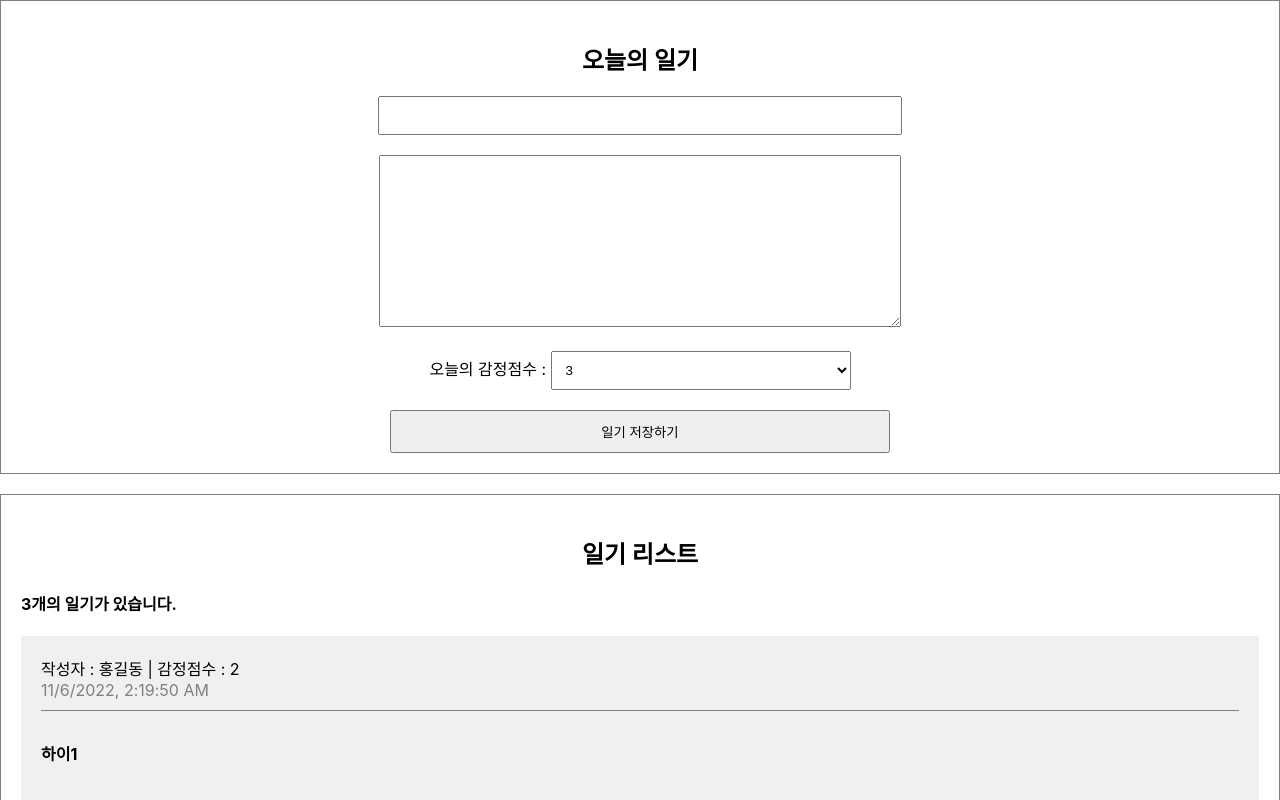
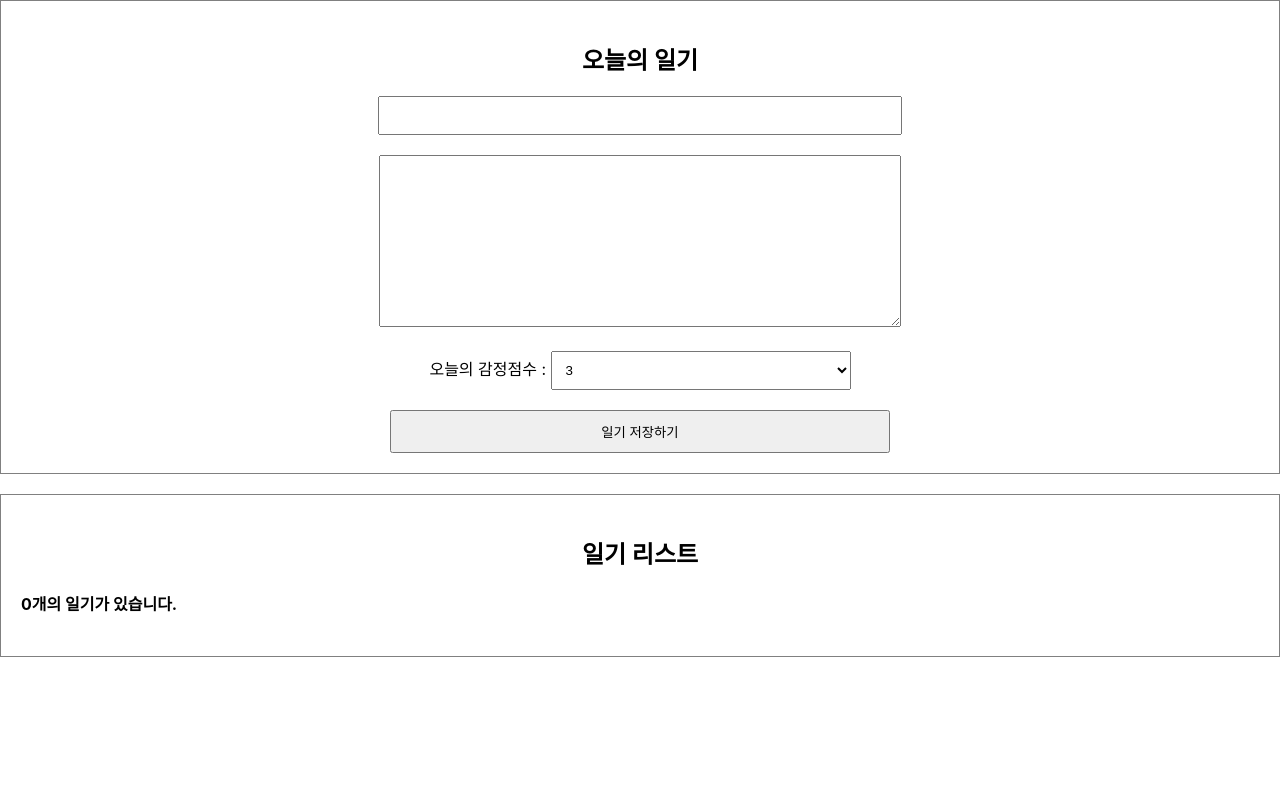
Before and after one commit to braverokmc79/react-simple-diary, a React (Create React App) app: page / in a window 1280 px wide. Shown: the top 800 px of the page. Built offline with nearby package versions, Linux system fonts and the light colour scheme.

Commit message:
39.React에서 배열 사용하기 2 - 데이터 추가하기

```diff
--- a/src/App.js
+++ b/src/App.js
@@ -1,40 +1,61 @@
 import DiaryEditor from './DiaryEditor';
 import DiaryList from './DiaryList';
 import './App.css';
+import { useState } from 'react';
+import { useRef } from 'react';
 
-const dummyList = [
-  {
-    id: 1,
-    author: "홍길동",
-    content: "하이1 ",
-    emotion: 2,
-    create_date: new Date().getTime()
-  },
+// const dummyList = [
+//   {
+//     id: 1,
+//     author: "홍길동",
+//     content: "하이1 ",
+//     emotion: 2,
+//     create_date: new Date().getTime()
+//   },
 
-  {
-    id: 2,
-    author: "이순신",
-    content: "하이2 ",
-    emotion: 3,
-    create_date: new Date().getTime()
-  },
+//   {
+//     id: 2,
+//     author: "이순신",
+//     content: "하이2 ",
+//     emotion: 3,
+//     create_date: new Date().getTime()
+//   },
 
-  {
-    id: 3,
-    author: "테스터",
-    content: "하이3 ",
-    emotion: 4,
-    create_date: new Date().getTime()
+//   {
+//     id: 3,
+//     author: "테스터",
+//     content: "하이3 ",
+//     emotion: 4,
+//     create_date: new Date().getTime()
+//   }
+
+
+// ]
+
+function App() {
+
+  const [data, setData] = useState([]);
+
+  const dataId = useRef(0);
+
+  const onCreate = (author, content, emotion) => {
+    const create_date = new Date().getTime();
+    const newItem = {
+      author,
+      content,
+      emotion,
+      create_date,
+      id: dataId.current
+    };
+
+    dataId.current += 1;
+    setData([newItem, ...data]);
   }
 
-
-]
-
-function App() {
   return (
     <div className="App">
-      <DiaryEditor />
-      <DiaryList diaryList={dummyList} />
+      <DiaryEditor onCreate={onCreate} />
+      <DiaryList diaryList={data} />
     </div>
   );
 }
--- a/src/DiaryEditor.js
+++ b/src/DiaryEditor.js
@@ -1,7 +1,8 @@
-import { useLayoutEffect, useRef, useState } from "react";
+import { useRef, useState } from "react";
 
 
-const DiaryEditor = () => {
+const DiaryEditor = ({ onCreate }) => {
+
 
     const authorInput = useRef();
     const contentInput = useRef();
@@ -12,11 +13,8 @@
         emotion: 3
     });
 
-
-
-
     const handlerChangeState = (e) => {
-        console.log(e.target.name, e.target.value);
+        //  console.log(e.target.name, e.target.value);
         setState({ ...state, [e.target.name]: e.target.value })
     }
 
@@ -32,7 +30,14 @@
             contentInput.current.focus();
             return;
         }
+
+        onCreate(state.author, state.content, state.emotion);
         alert("저장 성공");
+        setState({
+            author: "",
+            content: "",
+            emotion: 1
+        })
     }
 
 
```
